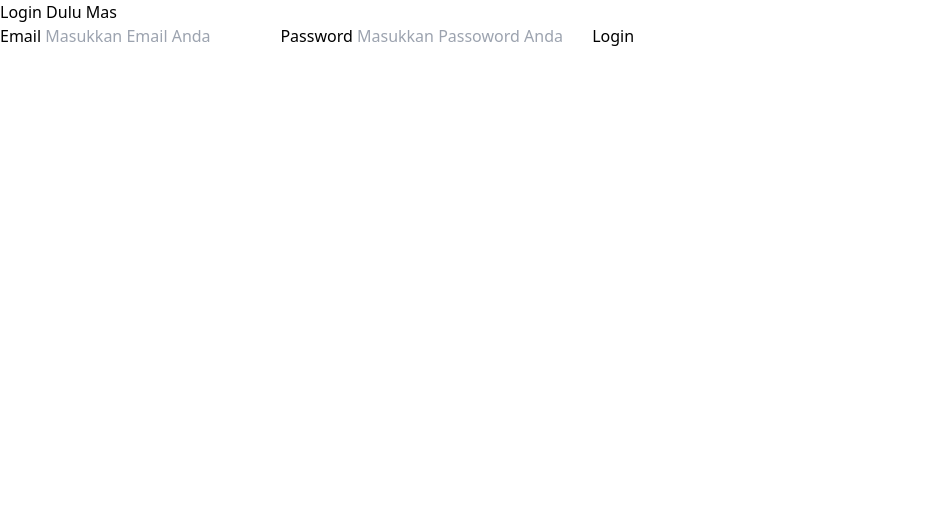
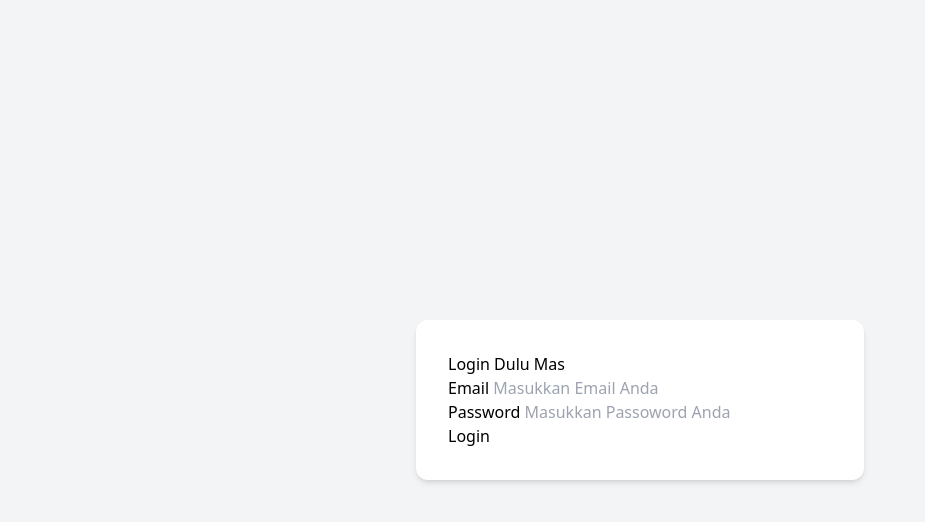
Before and after one commit to DhaniKWP/latihan-tailwindcss, a website: page public/index.html in a window 1280 px wide. Shown: the whole page, without its empty margins (0-925 px from the left). Drawn offline with Linux system fonts and the light colour scheme.

Commit message:
membuat layout cardnya berada di tengah tengah

```diff
--- a/public/index.html
+++ b/public/index.html
@@ -6,14 +6,20 @@
   <title>Login Page</title>
   <link rel="stylesheet" href="css/style.css">
 </head>
-<body>
-  <h2>Login Dulu Mas</h2>
+<body class="bg-gray-100 flex items-center justify-center min-h-screen">
+  <div class="bg-white p-8 rounded-xl shadow-md w-full max-w-md">
+    <h2>Login Dulu Mas</h2>
   <form>
-    <label for="email">Email</label>
-    <input type="text" id="email" name="email" placeholder="Masukkan Email Anda">
-    <label for="password">Password</label>
-    <input type="password" id="password" name="password" placeholder="Masukkan Passoword Anda">
+    <div>
+      <label for="email">Email</label>
+      <input type="text" id="email" name="email" placeholder="Masukkan Email Anda">
+    </div>
+    <div>
+      <label for="password">Password</label>
+      <input type="password" id="password" name="password" placeholder="Masukkan Passoword Anda">
+    </div>
     <button type="submit">Login</button>
   </form>
+  </div>
 </body>
 </html>
```
Also changed, not shown: public/css/style.css.
